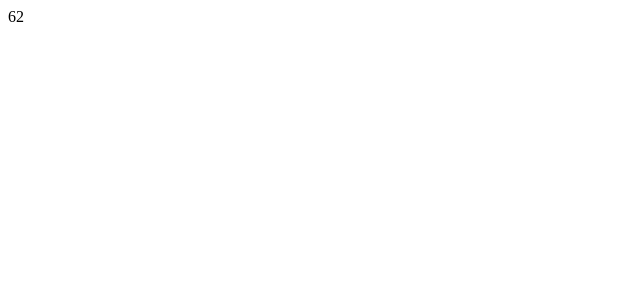
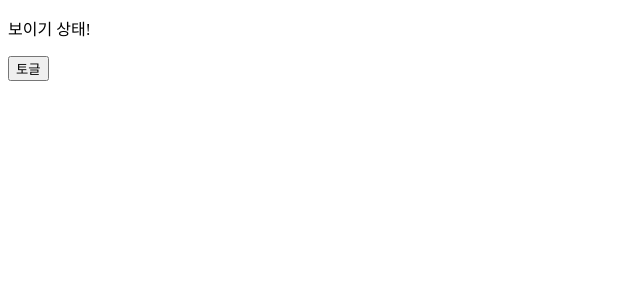
Before and after one commit to YunJonghwan/reactTestRepo, a React (Vite) app: page / in a window 1280 px wide. Shown: the top 300 px of the page, without its empty margins (0-640 px from the left). Built offline with nearby package versions, Linux system fonts and the light colour scheme.

Commit message:
예제 8 : isVisible이 기본값으로 true가 정의 되어 있고 사용자가 토글을 누를때 isVisible의 값이 false로 변경되어 화면에 표시가 사라짐

```diff
--- a/src/page/useState.jsx
+++ b/src/page/useState.jsx
@@ -2,10 +2,11 @@ import React, { useState } from 'react';
 
 
 function useStateExample() {
-  const [randomNumber, setRandomNumber] = useState(() => Math.floor(Math.random() * 100));
+  const [isVisible, setIsVisible] = useState(true);
   return (
     <div>
-      {randomNumber}
+      {isVisible && <p>보이기 상태!</p>}
+      <button onClick={() => setIsVisible(!isVisible)}>토글</button>
     </div>
   )
 }
```
